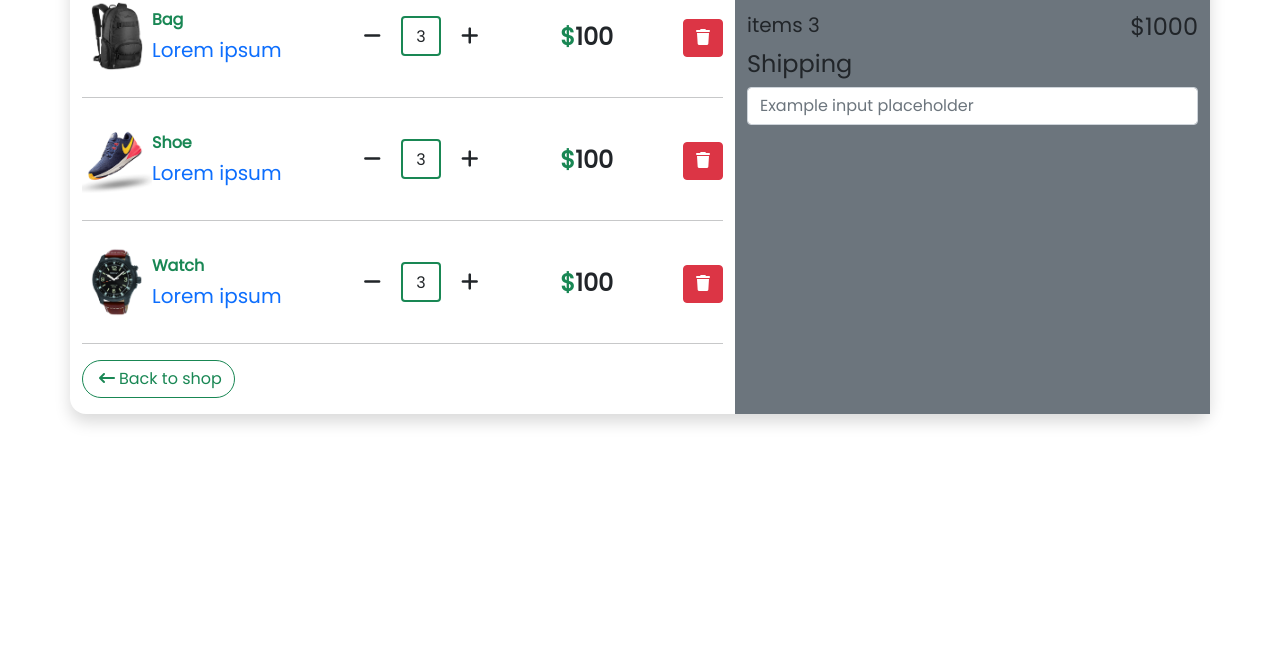
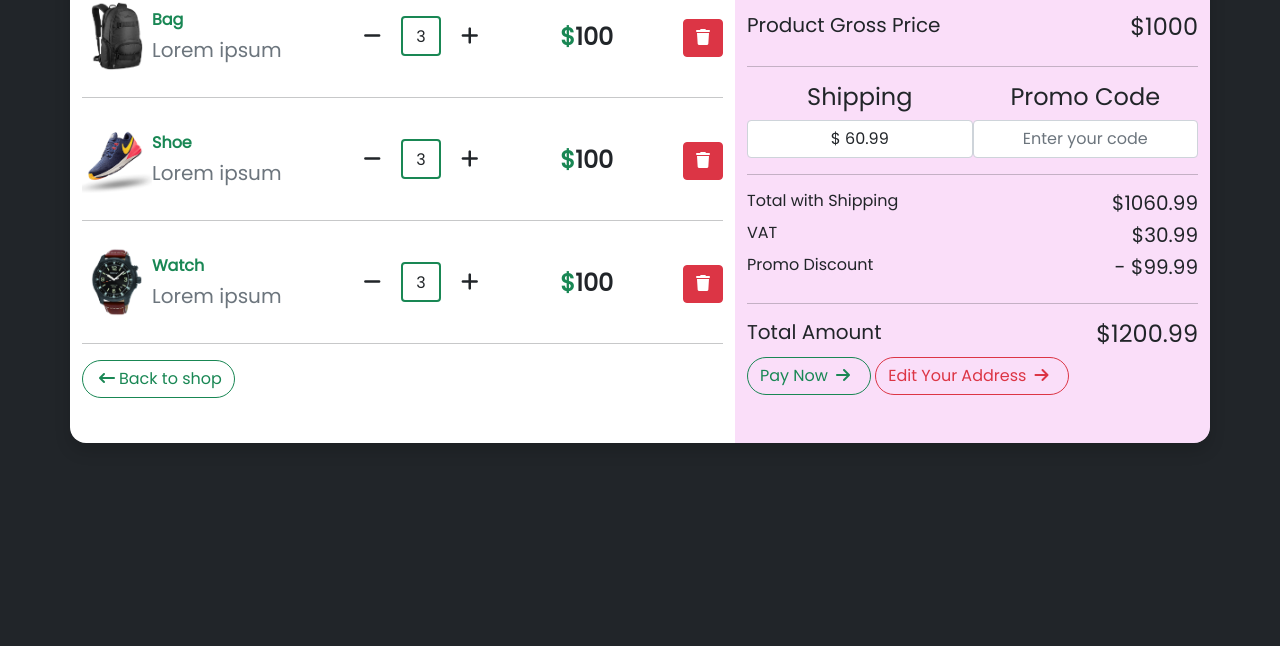
Before and after one commit to iinaamasum/shopping-cart, a plain HTML site: page index.html in a window 1280 px wide. Shown: the part 154-800 px from the top of the page. Drawn offline with nearby package versions, Linux system fonts and the light colour scheme.

Commit message:
right-part

```diff
--- a/css/style.css
+++ b/css/style.css
@@ -10,3 +10,8 @@ body {
 main {
   border-radius: 1rem;
 }
+
+.right-part{
+  border-radius: 0  1rem 1rem 0;
+  background-color: rgba(235, 135, 233, 0.272);
+}
--- a/index.html
+++ b/index.html
@@ -15,7 +15,7 @@
     <script src="https://kit.fontawesome.com/f8f95e6979.js" crossorigin="anonymous"></script>
 </head>
 
-<body class="">
+<body class="bg-dark">
 
     <main class="container mx-auto my-md-5 bg-white shadow">
         <div class="row">
@@ -32,7 +32,7 @@
                         </div>
                         <div class="mt-2">
                             <h6 class="text-success fw-bold">Bag</h6>
-                            <h5 class="text-primary fw-normal">Lorem ipsum</h5>
+                            <h5 class="text-secondary  fw-normal">Lorem ipsum</h5>
                         </div>
                     </div>
 
@@ -58,7 +58,7 @@
                         </div>
                         <div class="mt-2">
                             <h6 class="text-success fw-bold">Shoe</h6>
-                            <h5 class="text-primary fw-normal">Lorem ipsum</h5>
+                            <h5 class="text-secondary  fw-normal">Lorem ipsum</h5>
                         </div>
                     </div>
 
@@ -84,7 +84,7 @@
                         </div>
                         <div class="mt-2">
                             <h6 class="text-success fw-bold">Watch</h6>
-                            <h5 class="text-primary fw-normal">Lorem ipsum</h5>
+                            <h5 class="text-secondary fw-normal">Lorem ipsum</h5>
                         </div>
                     </div>
 
@@ -107,19 +107,48 @@
                         class="fa-solid fa-arrow-left-long px-1"></i>Back to shop</button>
             </div>
 
-            <div class="col py-md-5 bg-secondary">
+            <div class="col right-part py-md-5">
                 <h2>Summary</h2>
                 <hr>
 
                 <div class="d-flex justify-content-between">
-                    <h5>items <span>3</span></h5>
+                    <h5>Product Gross Price</h5>
                     <h4>$<span>1000</span></h4>
                 </div>
-                <div class="">
-                    <h4>Shipping</h4>
-                    <input type="text" class="form-control" id="formGroupExampleInput"
-                        placeholder="Example input placeholder">
+                <hr>
+                <div class="d-flex justify-content-between">
+                    <div class="text-center">
+                        <h4>Shipping</h4>
+                        <input type="text" class="form-control text-center" id="formGroupExampleInput" value="$ 60.99">
+                    </div>
+                    <div class="text-center">
+                        <h4>Promo Code</h4>
+                        <input type="text" class="form-control text-center" id="formGroupExampleInput"
+                            placeholder="Enter your code">
+                    </div>
                 </div>
+                <hr>
+                <div class="d-flex justify-content-between">
+                    <h6>Total with Shipping</h6>
+                    <h5>$<span>1060.99</span></h5>
+                </div>
+                <div class="d-flex justify-content-between">
+                    <h6>VAT</h6>
+                    <h5>$<span>30.99</span></h5>
+                </div>
+                <div class="d-flex justify-content-between">
+                    <h6>Promo Discount</h6>
+                    <h5>- $<span>99.99</span></h5>
+                </div>
+                <hr>
+                <div class="d-flex justify-content-between">
+                    <h5>Total Amount</h5>
+                    <h4>$<span>1200.99</span></h4>
+                </div>
+                <button class="btn btn-outline-success rounded-pill">Pay Now<i
+                        class="fa-solid fa-arrow-right px-2"></i></button>
+                <button class="btn btn-outline-danger rounded-pill">Edit Your Address<i
+                        class="fa-solid fa-arrow-right px-2"></i></button>
             </div>
         </div>
     </main>
```
